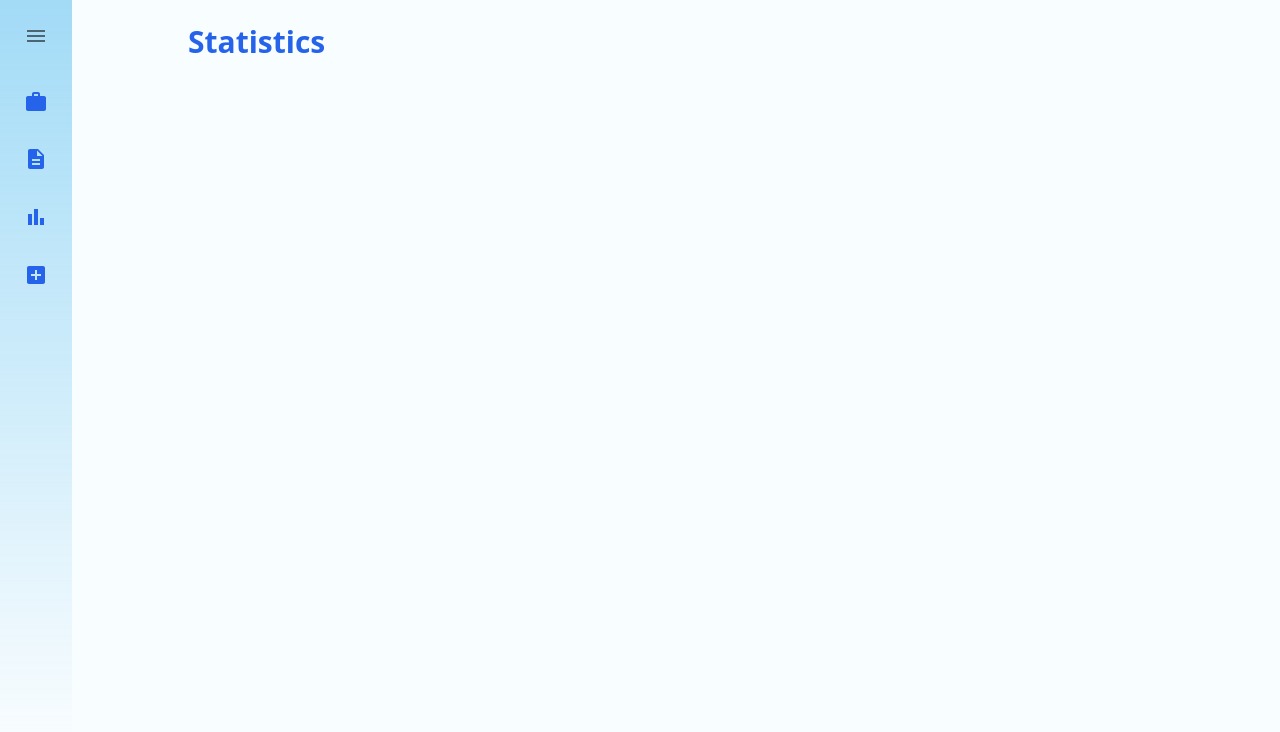
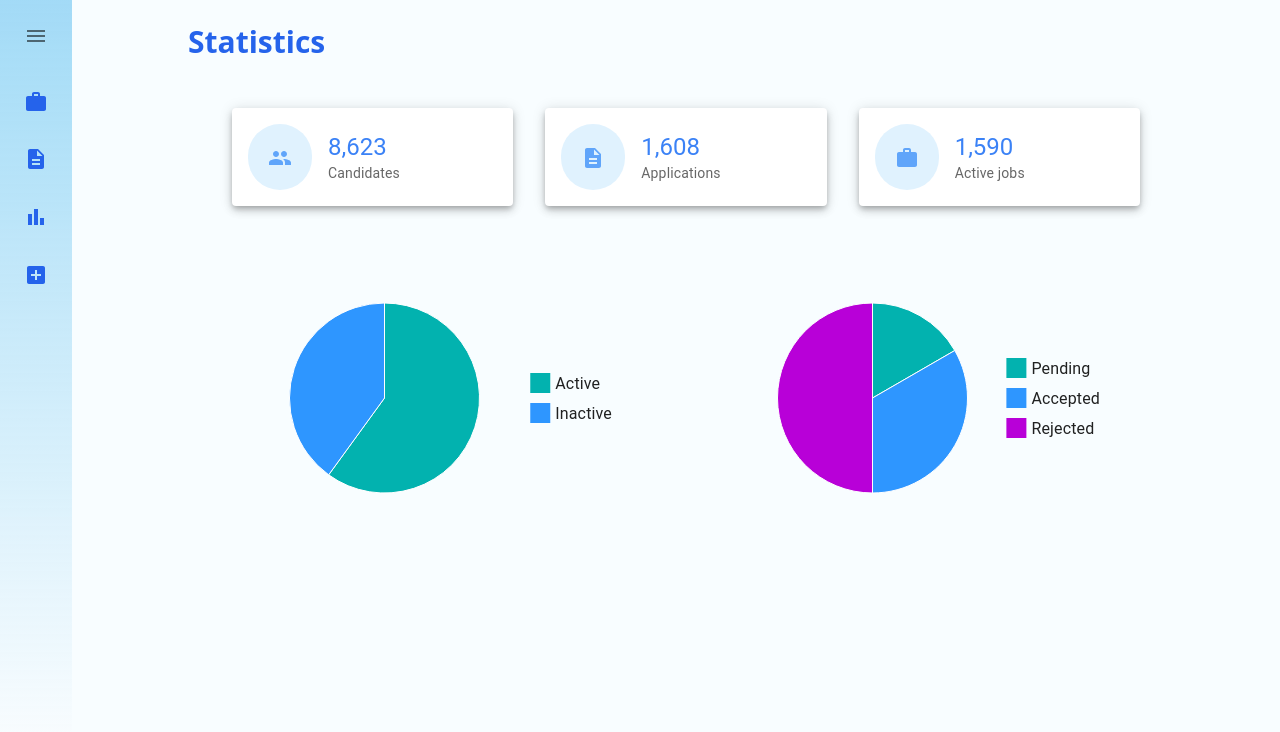
Before and after one commit to YosephSE/ATS, a Next.js app in the folder client/: page /statistics in a window 1280 px wide. Shown: the top 732 px of the page. Built offline with nearby package versions, Linux system fonts and the light colour scheme.

Commit message:
statistics page basic layout done

```diff
--- a/client/app/statistics/page.jsx
+++ b/client/app/statistics/page.jsx
@@ -1,18 +1,35 @@
-import React from 'react'
-import Sidebar from '@/components/SideBar';
+import React from "react";
+import Sidebar from "@/components/SideBar";
+// import { Dashboard } from '@mui/icons-material';
+import Stats from "@/components/Stats";
+import Chart from "@/components/PieChart";
 
 const Statistics = () => {
+  const jobs = [
+    { id: 1, value: 30, label: "Active" },
+    { id: 2, value: 20, label: "Inactive" },
+  ];
+  const applications = [
+    { id: 1, value: 5, label: "Pending" },
+    { id: 2, value: 10, label: "Accepted" },
+    { id: 3, value: 15, label: "Rejected" },
+  ];
+
   return (
-    <div className='flex bg-[#F8FDFF]'>
-        <Sidebar />
-        <div className="w-[80%] mx-auto p-6 min-h-screen">
-          <h2 className="text-3xl font-bold text-blue-600 mb-6">Statistics</h2>
-          <div>
-
+    <div className="flex bg-[#F8FDFF]">
+      <Sidebar />
+      <div className="w-[80%] mx-auto p-6 min-h-screen">
+        <h2 className="text-3xl font-bold text-blue-600 mb-6">Statistics</h2>
+        <div>
+          <Stats />
+          <div className="flex flex-wrap py-7 md:py-11">
+          <Chart data={jobs} />
+          <Chart data={applications} />
           </div>
         </div>
+      </div>
     </div>
-  )
-}
+  );
+};
 
-export default Statistics
+export default Statistics;
--- /dev/null
+++ b/client/components/PieChart.tsx
@@ -0,0 +1,17 @@
+"use client"
+import React from "react";
+import { PieChart } from "@mui/x-charts/PieChart";
+
+export default function Chart({ data }: { data: { id: number; value: number; label: string }[] }) {
+  return (
+    <PieChart
+      series={[
+        {
+          data: data.map((item) => ({ id: item.id, value: item.value, label: item.label })),
+        },
+      ]}
+      width={400}
+      height={200}
+    />
+  );
+}
--- /dev/null
+++ b/client/components/Stats.tsx
@@ -0,0 +1,57 @@
+import React from "react";
+import { Box, Typography, Paper, Grid } from "@mui/material";
+import { People, Description, Work } from "@mui/icons-material";
+
+const StatCard = ({
+  icon,
+  value,
+  label,
+}: {
+  icon: React.ReactNode;
+  value: string;
+  label: string;
+}) => (
+  <Paper elevation={5} className="p-4 flex items-center space-x-4 ">
+    <div className="bg-sky-100 p-5 rounded-full">{icon}</div>
+    <div>
+      <Typography variant="h5" className="text-blue-500 font-bold">
+        {value}
+      </Typography>
+      <Typography variant="body2" color="textSecondary">
+        {label}
+      </Typography>
+    </div>
+  </Paper>
+);
+
+const Stats = () => {
+  return (
+    <Box className="p-6" style={{ marginLeft: "20px" }}>
+      <Grid container spacing={4} className="mb-6">
+        <Grid item xs={12} sm={4}>
+          <StatCard
+            icon={<People className="text-blue-400" />}
+            value="8,623"
+            label="Candidates"
+          />
+        </Grid>
+        <Grid item xs={12} sm={4}>
+          <StatCard
+            icon={<Description className="text-blue-400" />}
+            value="1,608"
+            label="Applications"
+          />
+        </Grid>
+        <Grid item xs={12} sm={4}>
+          <StatCard
+            icon={<Work className="text-blue-400" />}
+            value="1,590"
+            label="Active jobs"
+          />
+        </Grid>
+      </Grid>
+    </Box>
+  );
+};
+
+export default Stats;
--- a/client/package.json
+++ b/client/package.json
@@ -15,6 +15,7 @@
     "@mui/icons-material": "^6.0.2",
     "@mui/material": "^6.0.2",
     "@mui/material-nextjs": "^6.0.2",
+    "@mui/x-charts": "^7.16.0",
     "@reduxjs/toolkit": "^2.2.7",
     "axios": "^1.7.7",
     "firebase": "^10.13.1",
@@ -22,6 +23,7 @@
     "react": "^18",
     "react-dom": "^18",
     "react-redux": "^9.1.2",
+    "recharts": "^2.12.7",
     "redux": "^5.0.1",
     "uuid": "^10.0.0"
   },
```
Also changed, not shown: 1 other file (tests, documents, lock files or other folders).
